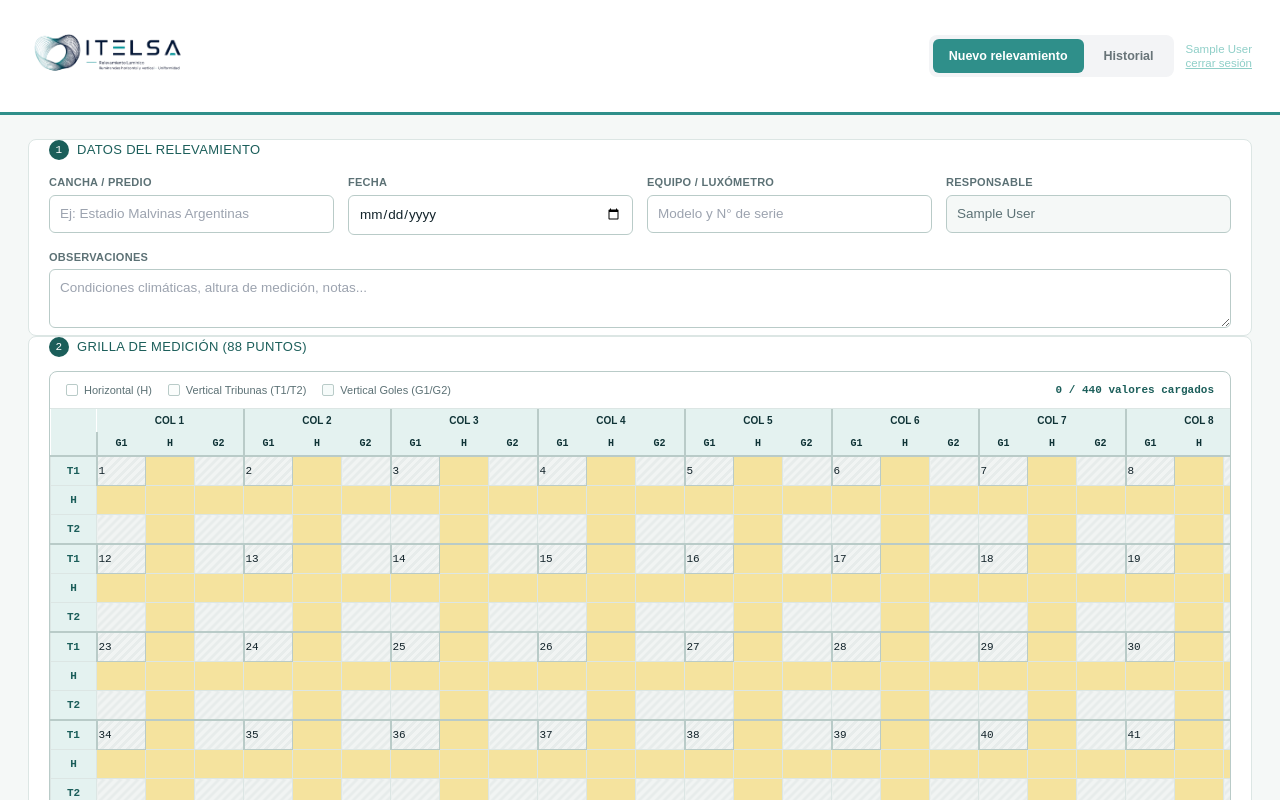
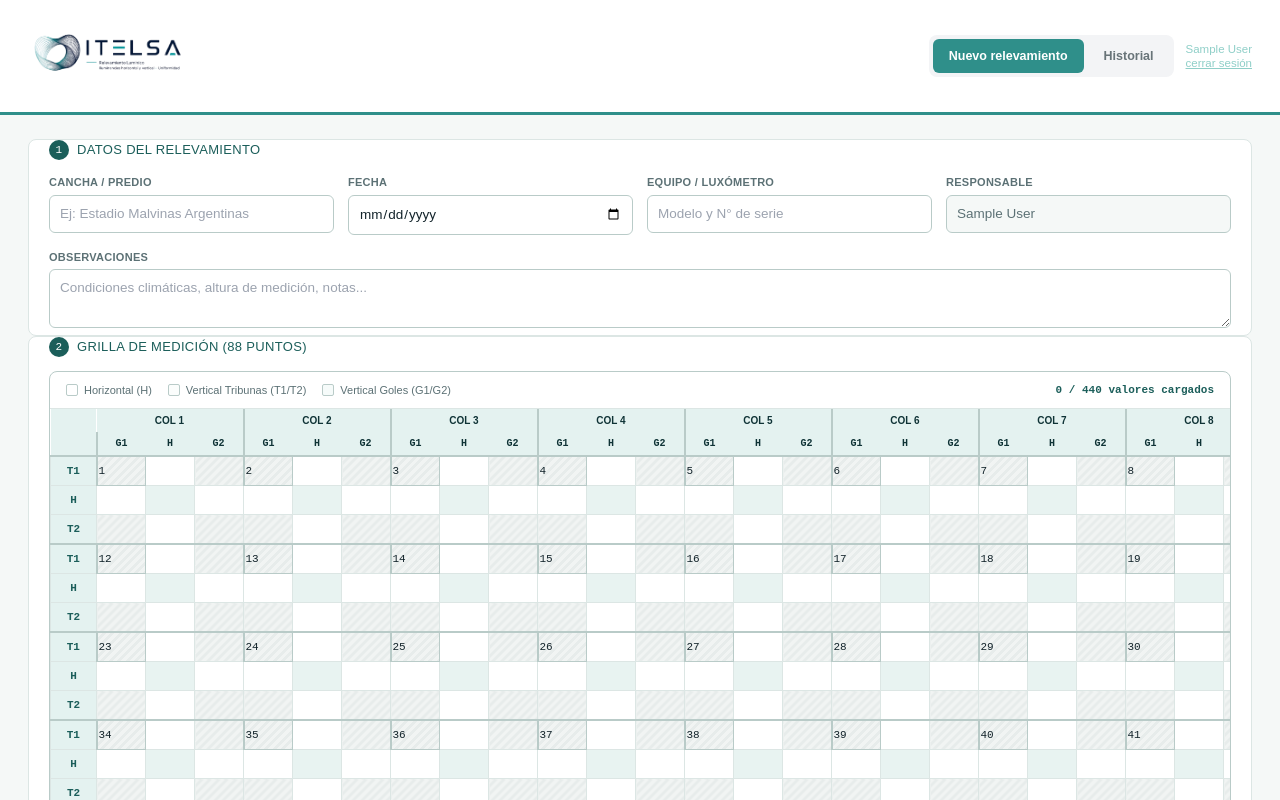
Before and after one commit to avidela47/medicion-de-matriz-88puntos, a Next.js app: page / in a window 1280 px wide. Shown: the top 800 px of the page. Built offline with nearby package versions, Linux system fonts and the light colour scheme; no server answers; sample sign-in values are in the browser's storage.

Commit message:
fix: no marcar max/min en celdas vacias (null === null causaba falso positivo)

```diff
--- a/components/GridInput.js
+++ b/components/GridInput.js
@@ -94,7 +94,7 @@ export default function GridInput({ grid, onChange, filled }) {
                     return (
                       <td
                         key={c}
-                        className={`grid-cell-active border border-line ${strongL ? 'border-l-2 border-lineStrong' : ''} ${role === 'H' && rm === 1 ? 'grid-cell-filled' : ''} ${value === results.planes[role]?.maxima ? 'grid-cell-max' : ''} ${value === results.planes[role]?.minima ? 'grid-cell-min' : ''}`}
+                        className={`grid-cell-active border border-line ${strongL ? 'border-l-2 border-lineStrong' : ''} ${role === 'H' && rm === 1 ? 'grid-cell-filled' : ''} ${value !== null && value !== undefined && value === results.planes[role]?.maxima ? 'grid-cell-max' : ''} ${value !== null && value !== undefined && value === results.planes[role]?.minima ? 'grid-cell-min' : ''}`}
                       >
                         <input
                           type="number"
```
